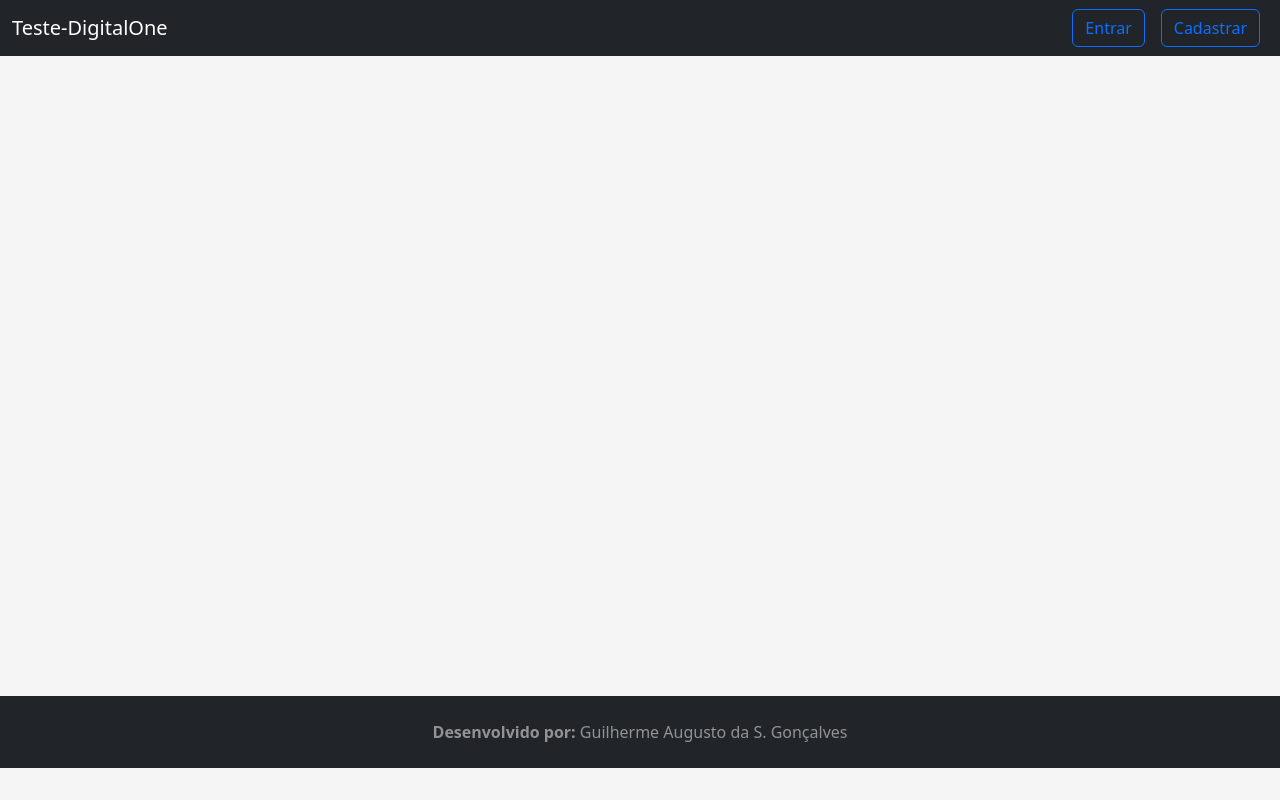
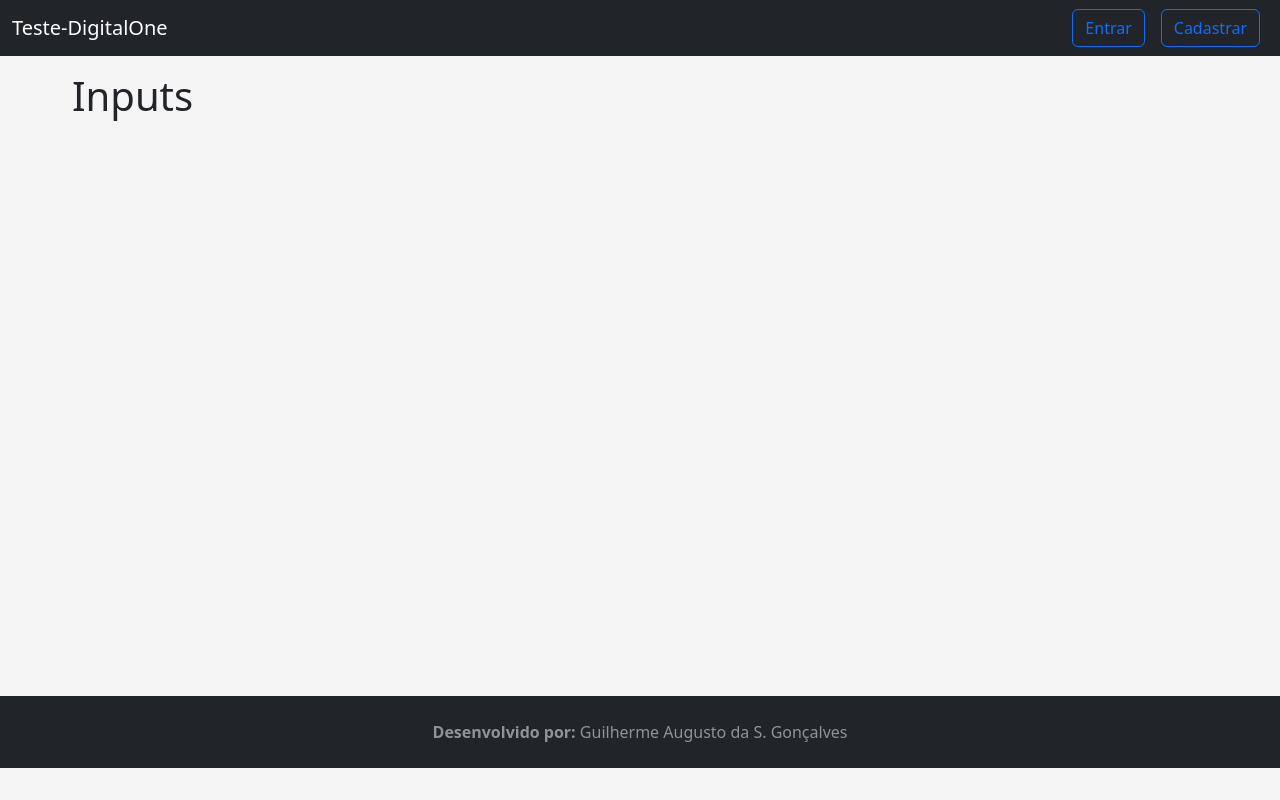
Before and after one commit to dev-digitalone/teste-desenvolvimento-web, a React (Create React App) app in the folder frontend/: page /registrar in a window 1280 px wide. Built offline with nearby package versions, Linux system fonts and the light colour scheme.

Commit message:
links e component para registrar usuário

```diff
--- a/frontend/src/App.jsx
+++ b/frontend/src/App.jsx
@@ -5,6 +5,7 @@ import Footer from './components/template/Footer';
 import Header from './components/template/Header';
 import ContainerContet from './components/template/ContainerContent';
 import Home from './components/views/Home';
+import Register from './components/views/auth/Register';
 
 function App() {
     return (
@@ -12,6 +13,7 @@ function App() {
             <Header />
             <ContainerContet>
                 <Routes>
+                    <Route path="/registrar" element={<Register />} />
                     <Route path="/" element={<Home />} />
                 </Routes>
             </ContainerContet>
--- a/frontend/src/components/form/inputs.jsx
+++ b/frontend/src/components/form/inputs.jsx
@@ -1,7 +1,5 @@
+import React from 'react';
+
 export default function Input() {
-    return (
-        <>
-            <h1>Inputs</h1>
-        </>
-    );
+    return <h1>Inputs</h1>;
 }
--- a/frontend/src/components/template/Header.jsx
+++ b/frontend/src/components/template/Header.jsx
@@ -1,4 +1,5 @@
 import React from 'react';
+import { Link } from 'react-router-dom';
 
 export default function Header() {
     return (
@@ -31,20 +32,22 @@ export default function Header() {
                     </form> */}
                     <div className="d-flex justify-content-center">
                         <div>
+                            <Link to="/entrar">
                                 <button
                                     className="btn btn-outline-primary mx-2"
                                     type="submit"
                                 >
                                     Entrar
                                 </button>
-                        </div>
-                        <div>
+                            </Link>
+                            <Link to="/registrar">
                                 <button
                                     className="btn btn-outline-primary mx-2"
                                     type="submit"
                                 >
                                     Cadastrar
                                 </button>
+                            </Link>
                         </div>
                     </div>
                 </div>
--- /dev/null
+++ b/frontend/src/components/views/auth/Register.jsx
@@ -0,0 +1,11 @@
+import React from 'react';
+
+import Inputs from '../../form/inputs';
+
+export default function Register() {
+    return (
+        <section>
+            <Inputs />
+        </section>
+    );
+}
```
Lines whose indentation alone changed are shown as unchanged.
